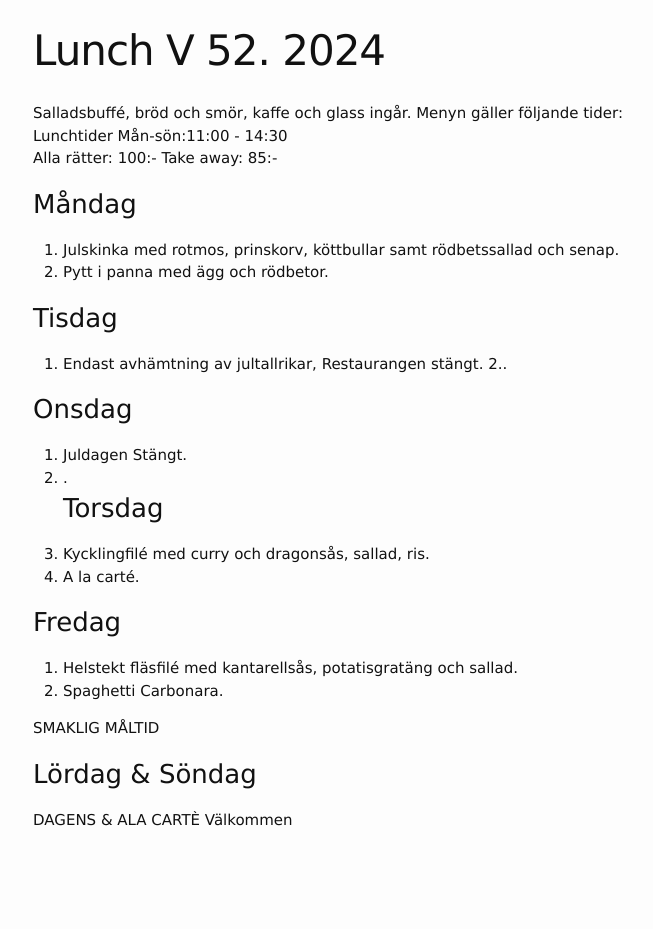
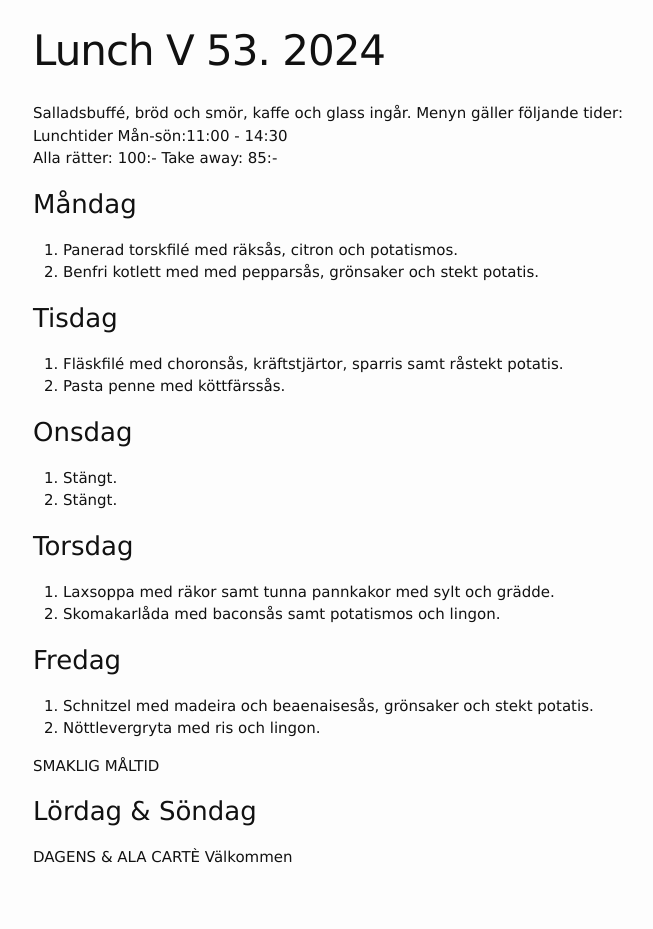
Before and after one commit to FarInn62/farinn62.github.io, a Jekyll site: the page built from lunch.md, in a window 1280 px wide. Shown: the whole page, without its empty margins (237-890 px from the left). Built offline with Jekyll 4.4.1, drawn with Linux system fonts in a browser that asks for light colours; before the commit the page ends 900 px from its top, so only the background shows below that.

Commit message:
Update lunch.md

```diff
--- a/lunch.md
+++ b/lunch.md
@@ -1,6 +1,6 @@
 ---
 layout: foodmenu
-title: Lunch V 52. 2024
+title: Lunch V 53. 2024
 permalink: /lunch/
 published: true
 ---
@@ -11,27 +11,28 @@ Alla rätter: 100:- Take away: 85:-
 
 ### Måndag
 
-1. Julskinka med rotmos, prinskorv, köttbullar samt rödbetssallad och senap.
-2. Pytt i panna med ägg och rödbetor.
+1. Panerad torskfilé med räksås, citron och potatismos.
+2. Benfri kotlett med med pepparsås, grönsaker och stekt potatis.
 
 ### Tisdag
 
-1. Endast avhämtning av jultallrikar, Restaurangen stängt.
-2..
+1. Fläskfilé med choronsås, kräftstjärtor, sparris samt råstekt potatis.
+2. Pasta penne med köttfärssås.
 
 ### Onsdag
 
-1. Juldagen Stängt.
-2. .
+1. Stängt.
+2. Stängt.
+
 ### Torsdag
 
-1. Kycklingfilé med curry och dragonsås, sallad, ris.
-2. A la carté.
+1. Laxsoppa med räkor samt tunna pannkakor med sylt och grädde.
+2. Skomakarlåda med baconsås samt potatismos och lingon.
 
 ### Fredag
 
-1. Helstekt fläsfilé med kantarellsås, potatisgratäng och sallad.
-2. Spaghetti Carbonara.
+1. Schnitzel med madeira och beaenaisesås, grönsaker och stekt potatis.
+2. Nöttlevergryta med ris och lingon.
 
 SMAKLIG MÅLTID
 ### Lördag & Söndag
```
